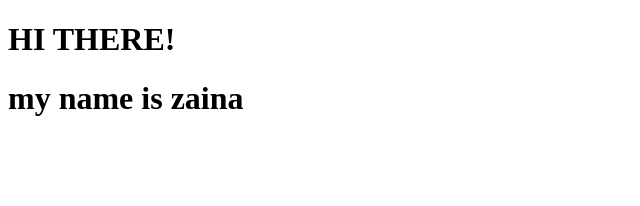
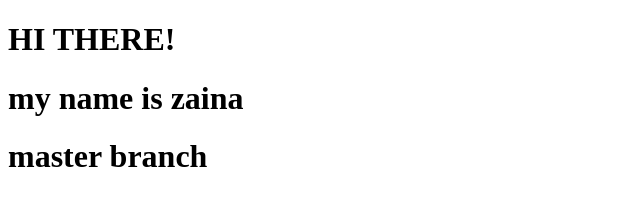
Before and after one commit to zainaitriq/ZainaDemo, a plain HTML site: page index.html in a window 1280 px wide. Shown: the whole page, without its empty margins (0-640 px from the left). Drawn offline with Linux system fonts and the light colour scheme.

Commit message:
changing on master brnch

```diff
--- a/index.html
+++ b/index.html
@@ -6,5 +6,6 @@
     <body>
 <h1>HI THERE!</h1>
 <h1> my name is zaina <h1>
+    <h1>master branch</h1>
     </body>
 </html>
```
